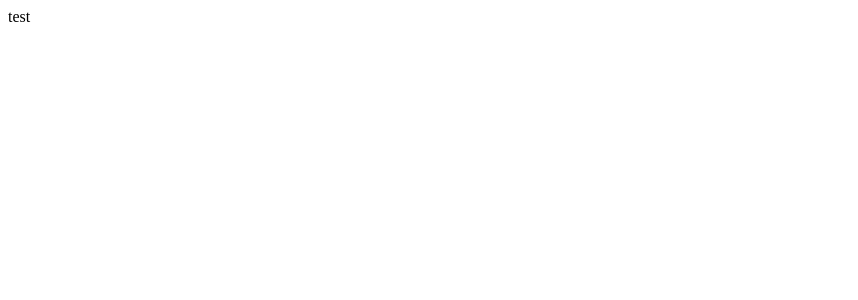
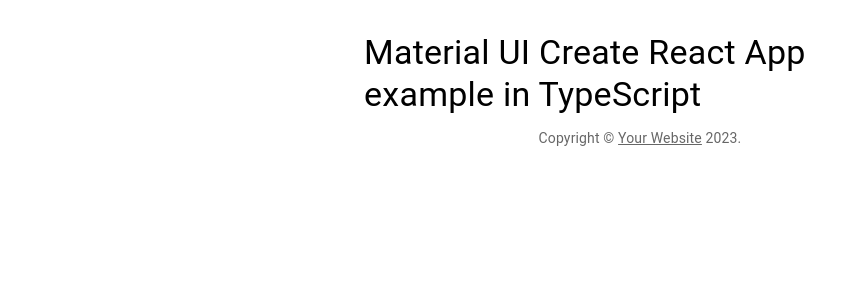
Before and after one commit to coolcorexix/interview-remitano-fe, a React (Vite) app: page / in a window 1280 px wide. Shown: the top 300 px of the page, without its empty margins (0-858 px from the left). Built offline with nearby package versions, Linux system fonts and the light colour scheme.

Commit message:
chore: configure absolute import and add theme

```diff
--- a/package.json
+++ b/package.json
@@ -10,10 +10,15 @@
     "preview": "vite preview"
   },
   "dependencies": {
+    "@emotion/react": "^11.11.1",
+    "@emotion/styled": "^11.11.0",
+    "@mui/icons-material": "^5.11.16",
+    "@mui/material": "^5.13.5",
     "react": "^18.2.0",
     "react-dom": "^18.2.0"
   },
   "devDependencies": {
+    "@types/node": "^20.3.1",
     "@types/react": "^18.0.37",
     "@types/react-dom": "^18.0.11",
     "@typescript-eslint/eslint-plugin": "^5.59.0",
@@ -22,6 +27,7 @@
     "eslint": "^8.38.0",
     "eslint-plugin-react-hooks": "^4.6.0",
     "eslint-plugin-react-refresh": "^0.3.4",
+    "prettier": "^2.8.8",
     "typescript": "^5.0.2",
     "vite": "^4.3.9"
   }
--- /dev/null
+++ b/src/contents/home/Home.tsx
@@ -0,0 +1,29 @@
+import Container from "@mui/material/Container";
+import Typography from "@mui/material/Typography";
+import Box from "@mui/material/Box";
+import Link from "@mui/material/Link";
+
+function Copyright() {
+  return (
+    <Typography variant="body2" color="text.secondary" align="center">
+      {"Copyright © "}
+      <Link color="inherit" href="https://mui.com/">
+        Your Website
+      </Link>{" "}
+      {new Date().getFullYear()}.
+    </Typography>
+  );
+}
+
+export default function Home() {
+  return (
+    <Container maxWidth="sm">
+      <Box sx={{ my: 4 }}>
+        <Typography variant="h4" component="h1" gutterBottom>
+          Material UI Create React App example in TypeScript
+        </Typography>
+        <Copyright />
+      </Box>
+    </Container>
+  );
+}
--- a/src/main.tsx
+++ b/src/main.tsx
@@ -1,8 +1,9 @@
-import React from 'react'
-import ReactDOM from 'react-dom/client'
+import React from "react";
+import ReactDOM from "react-dom/client";
+import Home from "src/contents/home/Home.tsx";
 
-ReactDOM.createRoot(document.getElementById('root') as HTMLElement).render(
+ReactDOM.createRoot(document.getElementById("root") as HTMLElement).render(
   <React.StrictMode>
-      <div>test</div>
-  </React.StrictMode>,
-)
+    <Home />
+  </React.StrictMode>
+);
--- a/tsconfig.json
+++ b/tsconfig.json
@@ -18,7 +18,10 @@
     "strict": true,
     "noUnusedLocals": true,
     "noUnusedParameters": true,
-    "noFallthroughCasesInSwitch": true
+    "noFallthroughCasesInSwitch": true,
+
+    /* Absolute import */
+    "baseUrl": "./",
   },
   "include": ["src"],
   "references": [{ "path": "./tsconfig.node.json" }]
--- a/vite.config.ts
+++ b/vite.config.ts
@@ -1,7 +1,13 @@
-import { defineConfig } from 'vite'
-import react from '@vitejs/plugin-react-swc'
+import { defineConfig } from "vite";
+import react from "@vitejs/plugin-react-swc";
+import path from "path";
 
 // https://vitejs.dev/config/
 export default defineConfig({
   plugins: [react()],
-})
+  resolve: {
+    alias: {
+      src: path.resolve("src/"),
+    },
+  },
+});
```
Also changed, not shown: 1 other file (tests, documents, lock files or other folders).
